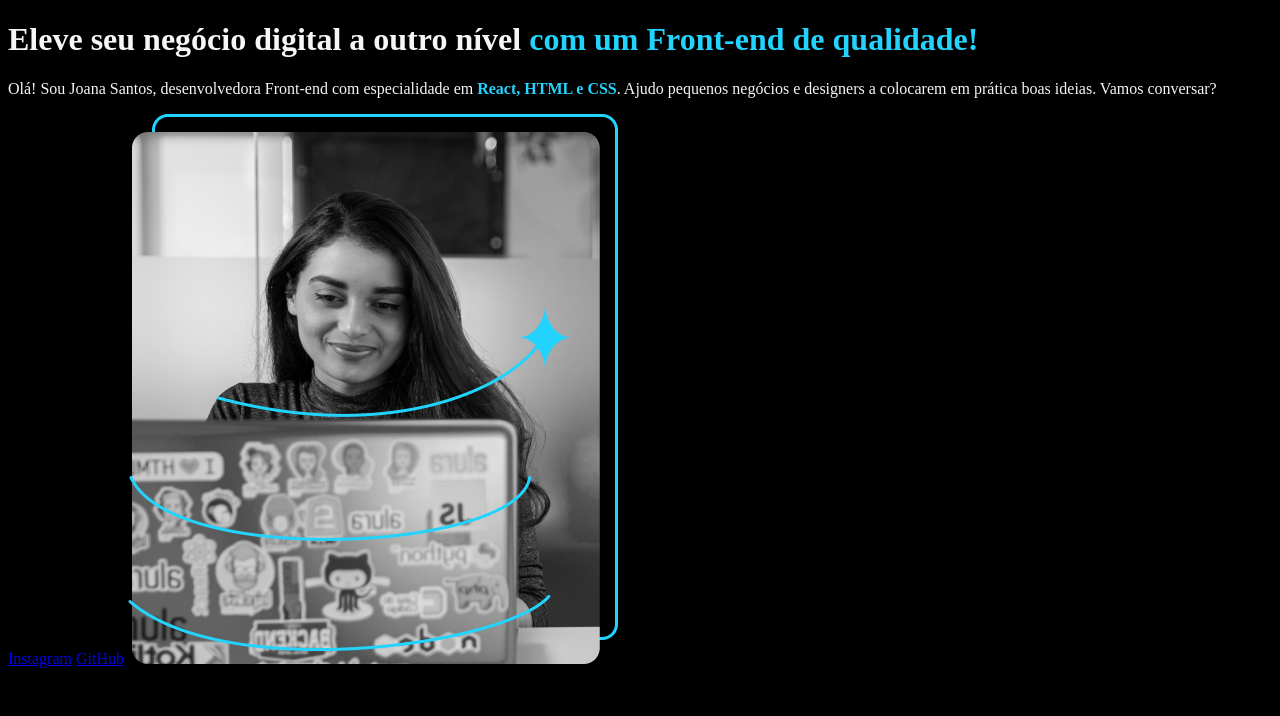
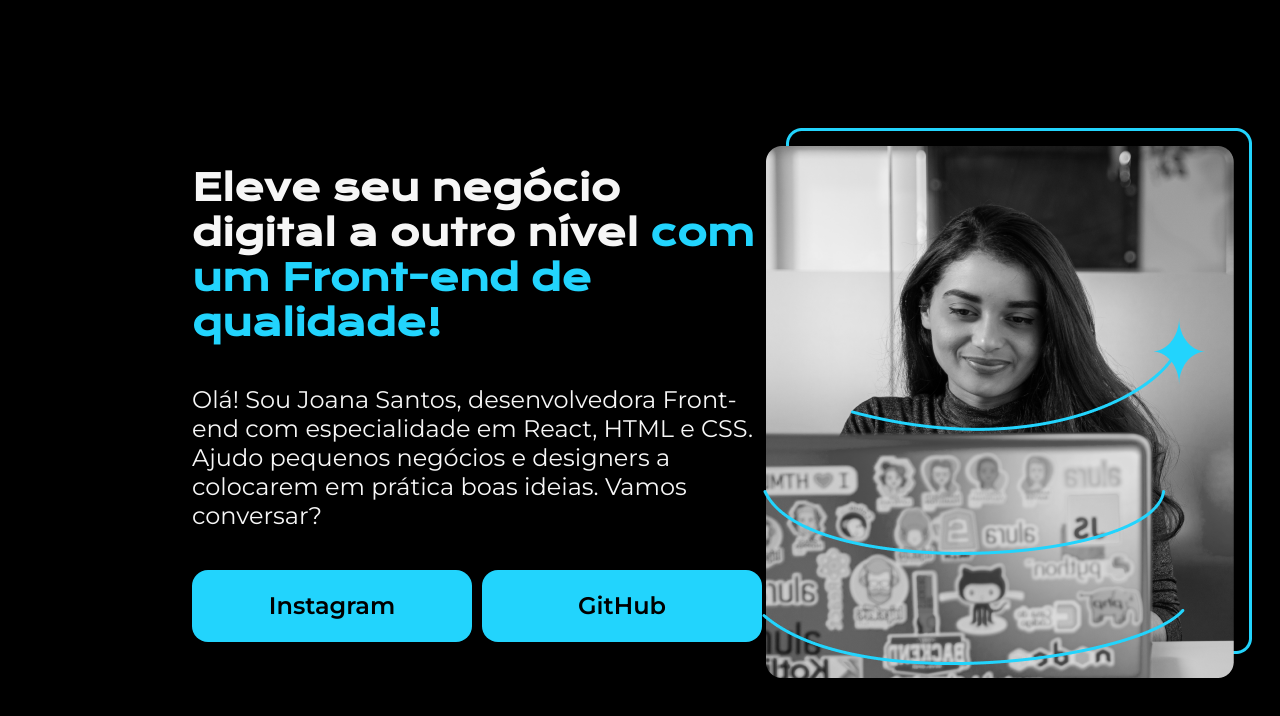
Before and after one commit to RanielliSoares/FrontEnd-Alura, a plain HTML site: page HTML CSS PORTFOLIO/index.html in a window 1280 px wide. Drawn offline with nearby package versions, Linux system fonts and the light colour scheme.

Commit message:
estilização dá página

```diff
--- a/HTML CSS PORTFOLIO/index.html
+++ b/HTML CSS PORTFOLIO/index.html
@@ -1,5 +1,6 @@
 <!DOCTYPE html>
 <html lang="pt-br">
+
 <head>
     <meta charset="UTF-8">
     <meta http-equiv="X-UA-Compatible" content="IE=edge">
@@ -7,22 +8,29 @@
     <title>Portifolio</title>
     <link rel="stylesheet" href="style.css">
 </head>
+
 <body>
     <header></header>
-    <main>
-        <h1>
-            Eleve seu negócio digital a outro nível
-            <strong>com um Front-end de qualidade!
-            </strong></h1>
-            <p>Olá! Sou Joana Santos, desenvolvedora
-            Front-end com especialidade em <strong>React, HTML e
-            CSS</strong>. Ajudo pequenos negócios e designers a
-            colocarem em prática boas ideias. Vamos
-            conversar?</p>
-            <a href="https://instagram.com/rafaballerini">Instagram</a>
-            <a href="https://github.com/guilhermeonrails">GitHub</a>
-            <img src="imagem.png" alt="Foto da Joana Santos programando">
+    <main class="apresentacao">
+        <section class="apresentacao__conteudo">
+            <h1 class="apresentacao__conteudo__titulo">
+                Eleve seu negócio digital a outro nível
+                <strong class="titulo-destaque">com um Front-end de qualidade!
+                </strong>
+            </h1>
+            <p class="apresentacao__conteudo__texto">Olá! Sou Joana Santos, desenvolvedora
+                Front-end com especialidade em React, HTML e
+                CSS. Ajudo pequenos negócios e designers a
+                colocarem em prática boas ideias. Vamos
+                conversar?</p>
+            <div class="apresentacao__links">
+                <a class="apresentacao__links__link" href="https://instagram.com/rafaballerini">Instagram</a>
+                <a class="apresentacao__links__link" href="https://github.com/guilhermeonrails">GitHub</a>
+            </div>
+        </section>
+        <img src="imagem.png" alt="Foto da Joana Santos programando">
     </main>
     <footer></footer>
 </body>
+
 </html>
--- a/HTML CSS PORTFOLIO/style.css
+++ b/HTML CSS PORTFOLIO/style.css
@@ -1,8 +1,51 @@
+@import url('https://fonts.googleapis.com/css2?family=Krona+One&family=Montserrat:wght@400;600&display=swap');
+*{
+    margin: 0;
+    padding: 0;
+}
 body{
+    height: 100vh;
+    box-sizing: border-box;
     background-color: #000000;
     color: #F6F6F6;
 }
-
-strong{
+.titulo-destaque{
     color: #22D4FD;
 }
+.apresentacao{
+    margin: 10% 15%;
+    display: flex;
+    align-items: center;
+    justify-content: space-between;
+}
+.apresentacao__conteudo{
+    width: 615px;
+    display: flex;
+    flex-direction: column;
+    gap: 40px;
+}
+.apresentacao__conteudo__titulo{
+    font-size: 36px;
+    font-family: 'Krona One', sans-serif;
+}
+.apresentacao__conteudo__texto{
+    font-size: 24px;
+    font-family: 'Montserrat', sans-serif;
+}
+.apresentacao__links{
+    display: flex;
+    justify-content: space-between;
+    gap: 10px;
+}
+.apresentacao__links__link{
+    background-color: #22D4FD;
+    width: 280px;
+    text-align: center;
+    border-radius: 16px;
+    font-size: 24px;
+    font-weight: 600;
+    padding: 21.5px 0;
+    text-decoration: none;
+    color: #000000;
+    font-family: 'Montserrat', sans-serif;
+}
```
